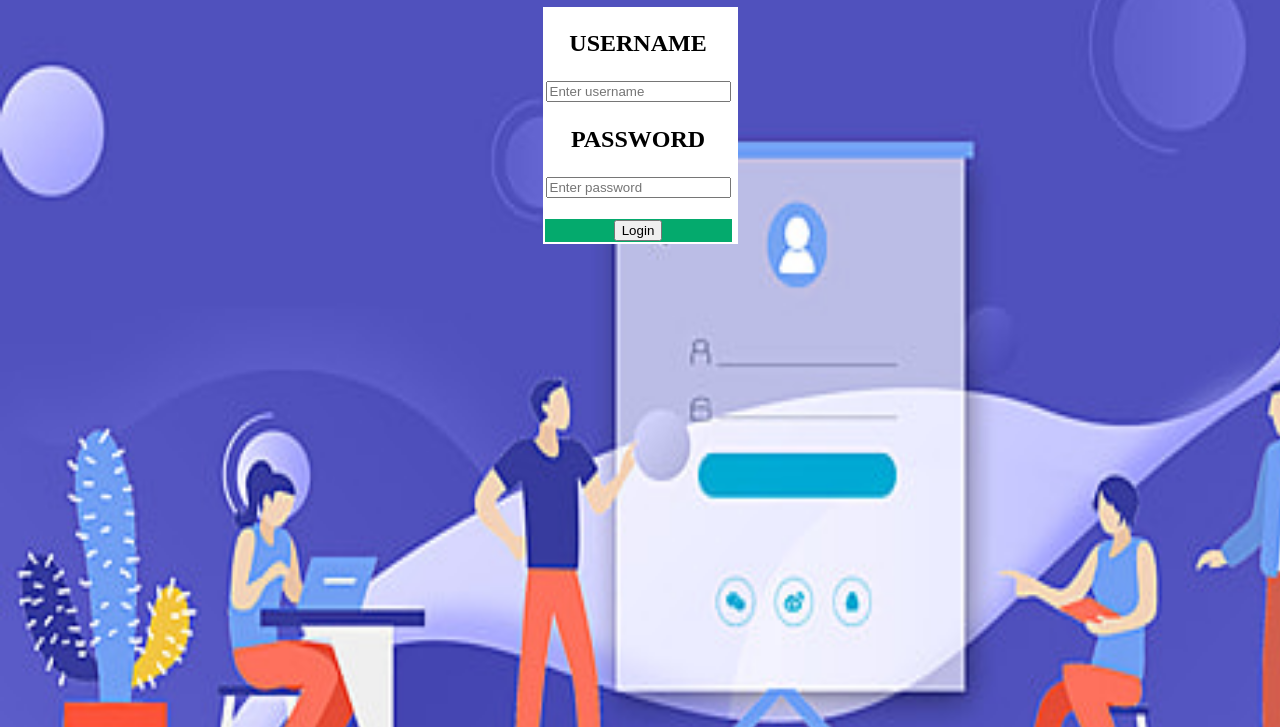
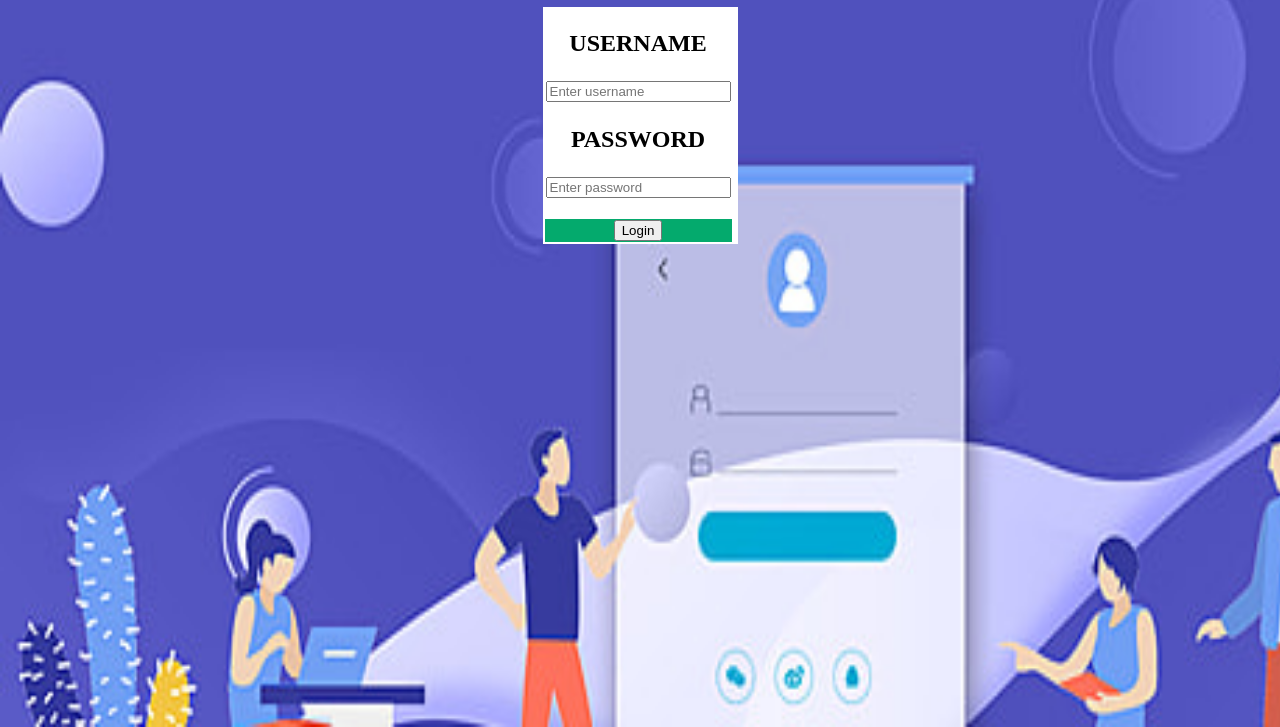
Before and after one commit to agrawaljay12/co, a plain HTML site: page index.html in a window 1280 px wide. Shown: the part 73-800 px from the top of the page. Drawn offline with Linux system fonts and the light colour scheme.

Commit message:
intial commit

```diff
--- a/mycss.css
+++ b/mycss.css
@@ -2,7 +2,7 @@ body
 {
     background-image: url("image3.jpg");
     background-repeat:no-repeat;
-    background-size:1550px 900px;
+    background-size:1550px 1000px;
 }
 #bgcolor
 {
```
